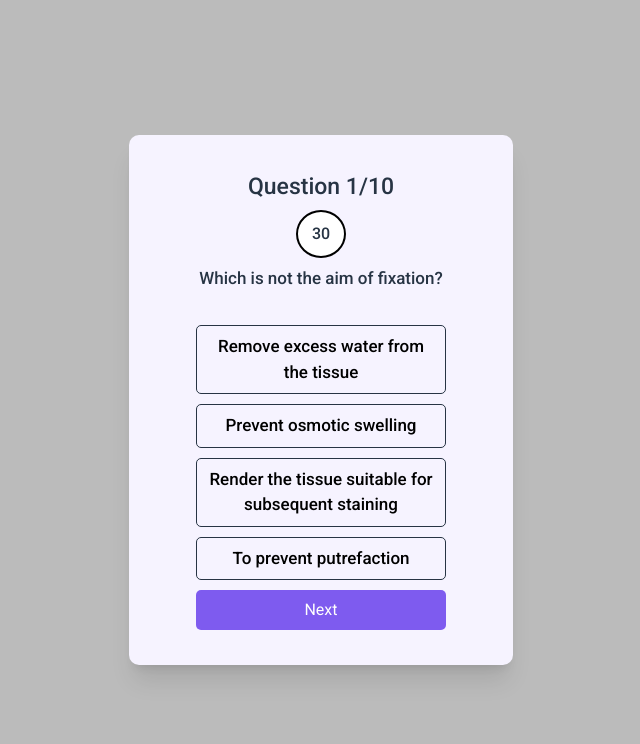
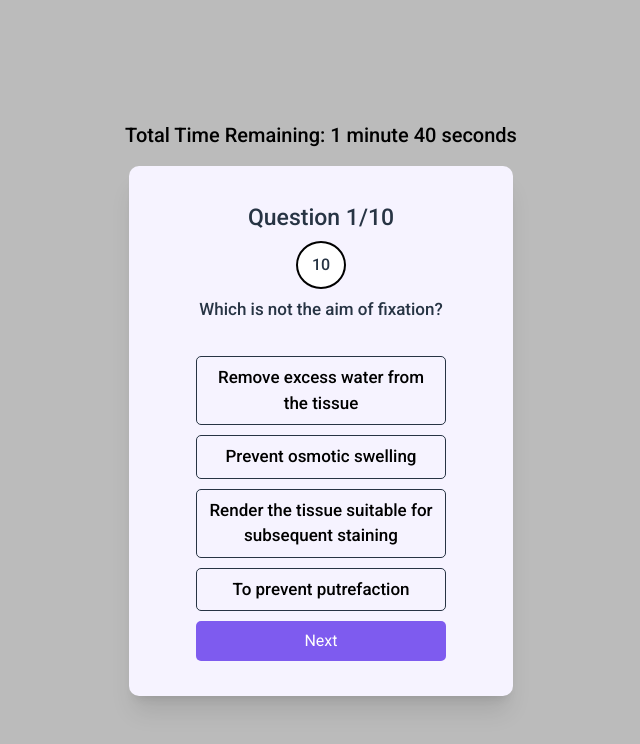
Before and after one commit to Fificode/nimelssa-dashboard, a Vue app: page /dashboard/quiz/startquiz/one in a window 1280 px wide. Shown: the top 744 px of the page, without its empty margins (319-959 px from the left). Built offline with nearby package versions, Linux system fonts and the light colour scheme.

Commit message:
corrected indicators

```diff
--- a/src/components/Dropdowns/UserDropdown.vue
+++ b/src/components/Dropdowns/UserDropdown.vue
@@ -40,29 +40,7 @@
           class="text-sm py-2 px-4 font-normal block w-full whitespace-nowrap bg-transparent text-gray-dark font-roboto"
           role="menuitem"
         >
-          Action
-        </a>
-        <a
-          href="javascript:void(0);"
-          class="text-sm py-2 px-4 font-normal block w-full whitespace-nowrap bg-transparent text-gray-dark font-roboto"
-          role="menuitem"
-        >
-          Another action
-        </a>
-        <a
-          href="javascript:void(0);"
-          class="text-sm py-2 px-4 font-normal block w-full whitespace-nowrap bg-transparent text-gray-dark font-roboto"
-          role="menuitem"
-        >
-          Something else here
-        </a>
-        <div class="h-0 my-2 border border-solid border-gray"></div>
-        <a
-          href="javascript:void(0);"
-          class="text-sm py-2 px-4 font-normal block w-full whitespace-nowrap bg-transparent text-gray-dark font-roboto"
-          role="menuitem"
-        >
-          Seprated link
+          User profile
         </a>
       </div>
     </div>
--- a/src/components/Quiz/GetStartedQuiz.vue
+++ b/src/components/Quiz/GetStartedQuiz.vue
@@ -5,7 +5,7 @@
 <div class="py-[10px]">
     <router-link
   to="quiz/startquiz"
-  target="_blank"
+  target="_self"
   rel="noopener noreferrer"
   class="text-white font-roboto text-[14px] bg-purple border-none py-[12px] px-[30px] rounded-[5px] hover:bg-[#cd9cf2]"
   aria-label="Get Started with the Quiz"
--- a/src/components/Quiz/QuizApp.vue
+++ b/src/components/Quiz/QuizApp.vue
@@ -1,11 +1,14 @@
 <template>
-    <div class="flex justify-center items-center bg-[#bbb] min-h-[100vh] py-[30px]" v-if="!showResult">
-      <div class="rounded-[10px] py-[30px] px-[20px] w-[100%] mx-[20px] md:w-[50%] lg:w-[30%] h-auto bg-white-bg flex flex-col items-center shadow-xl" >
+    <div class="flex flex-col justify-center items-center bg-[#bbb] min-h-[100vh] py-[30px]" v-if="!showResult">
+      <div class="mt-4 mb-[16px] mx-[5px]">
+        <p class="text-[20px] font-roboto text-black font-[600] text-center">Total Time Remaining: {{ displayTime(totalTime) }}</p>
+        </div>
+      <div class="rounded-[10px] py-[30px] px-[20px] w-[90%] mx-[20px] md:w-[50%] lg:w-[30%] h-auto bg-white-bg flex flex-col items-center shadow-xl" >
         <h1 class="text-[23px] font-roboto text-gray-dark font-[600] py-[5px] ">
           Question {{ currentQuestion }}/{{ questions.length }}
         </h1>
       <div class="border-[2px] rounded-[50%] w-[50px] py-[5px] px-[10px] bg-[#fff] flex justify-center items-center">
-        <h3 :class="countDown < 10 && 'text-red'" class="text-[16px] font-roboto text-gray-dark font-[600] m-[5px]">
+        <h3 :class="countDown < 5 && 'text-red'" class="text-[16px] font-roboto text-gray-dark font-[600] m-[5px]">
           {{ countDown }}
         </h3>
     </div>
@@ -18,7 +21,8 @@
 </div>
         <div class="mt-4 flex flex-col">
           <button
-          class="border-[1px] text-[17px] font-roboto font-[500] border-gray-dark mt-[10px] p-2 cursor-pointer rounded-[5px] w-[250px] hover:bg-light-purple-bg  focus:bg-red"
+          class="border-[1px] text-[17px] font-roboto font-[500] border-gray-dark mt-[10px] p-2 cursor-pointer rounded-[5px] w-[250px] hover:bg-light-purple-bg  "
+          :class="{'focus:bg-green': item.isCorrect, 'focus:bg-red': !item.isCorrect}"
             type="button"
             v-for="(item, index) in options"
             :key="index"
@@ -66,10 +70,11 @@ import TotalPoints from './TotalPoints.vue';
       points: null,
       answersArray: [],
       arr: new Set(),
-      countDown: 30,
+      countDown: 10,
       timer: null,
       startQuiz: false,
       showResult: false,
+      totalTime: 100,
       questions: QuizQuestions,
       options: shuffle(QuizQuestions[0].options)
         };
@@ -86,7 +91,7 @@ TotalPoints,
       if (isCorrect) {
         this.answersArray.push(answer);
         this.arr = new Set(this.answersArray);
-        console.log('Correct answer numbers', this.arr.size);
+        // console.log('Correct answer numbers', this.arr.size);
       }
     },
 
@@ -94,6 +99,7 @@ TotalPoints,
       if (this.countDown > 0) {
         this.timer = setTimeout(() => {
           this.countDown--;
+          this.totalTime--;
           this.countDownTimer();
         }, 1000);
       } else if (this.countDown === 0) {
@@ -110,16 +116,23 @@ TotalPoints,
       this.options = this.questions[this.currentQuestion].options;
       this.options = shuffle(this.options);
       this.currentQuestion += 1;
-      this.countDown = 30;
+      this.countDown = 10;
       this.countDownTimer();
     },
 
     displayResult() {
       this.showResult = true;
       this.countDown = 1;
+      this.totalTime = 1;
       this.points = this.arr.size;
 
     },
+    displayTime(totalSeconds) {
+      const minutes = Math.floor(totalSeconds / 60);
+      const seconds = totalSeconds % 60;
+      return `${minutes} minute${minutes !== 1 ? 's' : ''} ${seconds} second${seconds !== 1 ? 's' : ''}`;
+    },
+
   },
   mounted() {
     // Start the countdown timer when the component is mounted
--- a/src/components/Quiz/TotalPoints.vue
+++ b/src/components/Quiz/TotalPoints.vue
@@ -1,11 +1,11 @@
 <template>
 <div class="bg-[#303030] h-[100vh] px-[20px] flex flex-col justify-center items-center">
-  <div class="rounded-[10px] py-[30px] px-[20px] w-[100%]  md:w-[50%] lg:w-[30%] h-auto bg-white-bg flex flex-col items-center shadow-xl">
+  <div class="rounded-[10px] py-[30px] px-[20px] w-[90%]  md:w-[50%] lg:w-[30%] h-auto bg-white-bg flex flex-col items-center justify-center shadow-xl">
 <div class="p-[10px]"><img :src="peopleCelebration" alt="Celebration of the completion of the quiz" class="w-[250px] h-[200px] "></div>
-    <h1 class="text-[23px] font-roboto text-gray-dark font-[600] py-[5px]">Quiz completed successfully!</h1>
-<h2 class="text-[18px] font-roboto text-gray-dark font-[600] py-[5px]">Your score is: </h2>
- <h2 class="text-[23px] font-roboto text-gray-dark font-[600] py-[5px]"> {{ totalPoints }}/{{ totalQuestions }}</h2>
-<a href="/dashboard" class="text-[14px] underline font-roboto text-red font-[600] py-[5px]">Return to dashboard</a>
+    <h1 class="text-[23px] text-center font-roboto text-gray-dark font-[600] py-[5px]">Quiz completed successfully!</h1>
+<h2 class="text-[18px] font-roboto text-gray-dark font-[600] py-[5px] text-center">Your score is: </h2>
+ <h2 class="text-[23px] font-roboto text-gray-dark font-[600] py-[5px] text-center"> {{ totalPoints }}/{{ totalQuestions }}</h2>
+<a href="/dashboard" class="text-[14px] underline font-roboto text-red font-[600] py-[5px] text-center">Return to dashboard</a>
 </div>
     </div>
 </template>
```
